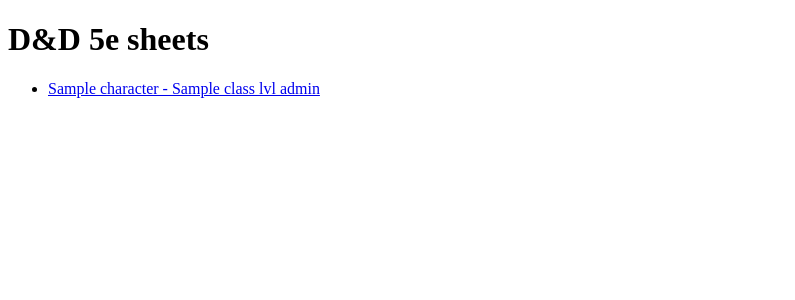
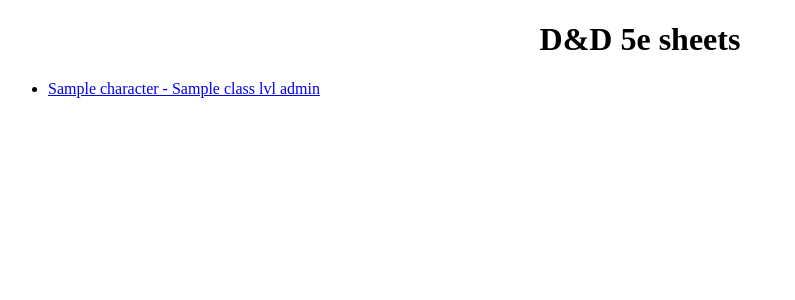
Before and after one commit to brouberol/5esheets, a Flask app: template 5esheets/templates/sheets.html in a window 1280 px wide. Shown: the top 300 px of the page, without its empty margins (0-795 px from the left). Run offline with Flask 3, Linux system fonts and the light colour scheme; the template is opened without the code that fills it: most values are stand-ins (such as "Sample title", 1, 10 or a date in 2020); parts of the project's set-up code (start-up, migrations or seed data) failed here and were passed over.

Commit message:
Center title

```diff
--- a/5esheets/static/css/style.css
+++ b/5esheets/static/css/style.css
@@ -768,3 +768,7 @@ section.misc ul#spellattack li:nth-child(1) {
     width: 95%;
   }
 }
+
+header > h1 {
+  text-align: center;
+}
```
